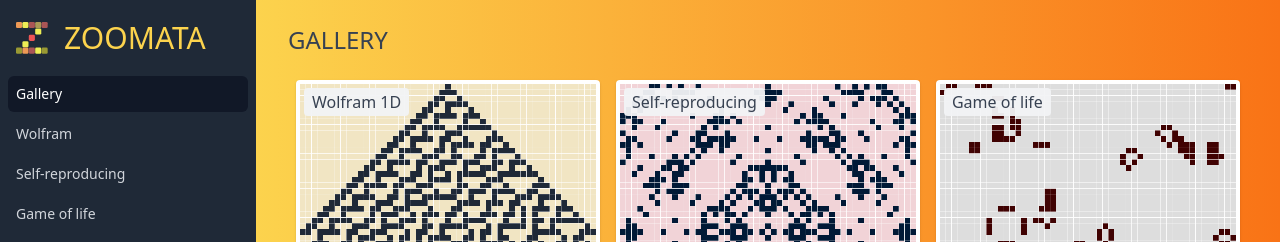
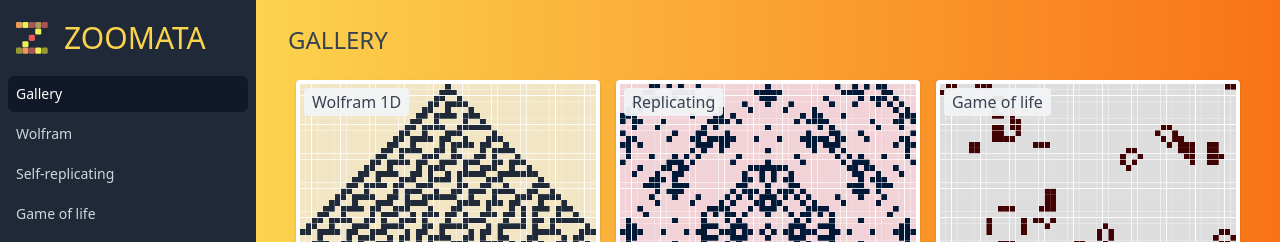
Before and after one commit to undo76/zoomata, a Next.js app: page / in a window 1280 px wide. Shown: the top 242 px of the page. Built offline with nearby package versions, Linux system fonts and the light colour scheme; a web font is replaced by a local one.

Commit message:
Rename page

```diff
--- a/components/PageLayout.tsx
+++ b/components/PageLayout.tsx
@@ -8,8 +8,8 @@ const defaultNavigation = [
   { name: "Gallery", href: "/" },
   { name: "Wolfram", href: "/wolfram" },
   {
-    name: "Self-reproducing",
-    href: "/self-reproducing",
+    name: "Self-replicating",
+    href: "/self-replicating",
   },
   {
     name: "Game of life",
--- a/pages/index.tsx
+++ b/pages/index.tsx
@@ -3,7 +3,7 @@ import { WolframAutomata } from "../components/WolframAutomata";
 import { useAnimatedIterable } from "../libs/use-animated";
 import { gameOfLifeRule } from "./game-of-life";
 import { drawCircleInWorld, randomizeWorld } from "../libs/utils";
-import { selfReproducingRule } from "./self-reproducing";
+import { selfReproducingRule } from "./self-replicating";
 import React from "react";
 import { Grid2dWorldAutomata } from "../components/Grid2dWorldAutomata";
 import { Grid2dWorld, MutableGrid2dWorld } from "../libs/grid2d-world";
@@ -26,8 +26,8 @@ export default function Gallery() {
         </Widget>
 
         <AnimatedGridWorld2Widget
-          title="Self-reproducing"
-          href="/self-reproducing"
+          title="Replicating"
+          href="/self-replicating"
           initialState={() =>
             new Grid2dWorld(51, 51, circleInitFn, selfReproducingRule)
           }
--- a/pages/self-reproducing.tsx
+++ b/pages/self-replicating.tsx
@@ -10,10 +10,10 @@ export function selfReproducingRule(world: Grid2dWorld, cell: Cell2d): State {
   );
 }
 
-export default function SelfReproducing() {
+export default function SelfReplicating() {
   return (
     <Grid2dWorldAutomataPage
-      title="Self-reproducing cellular automata"
+      title="Self-replicating"
       initFn={(w) =>
         drawCircleInWorld(
           w,
```
